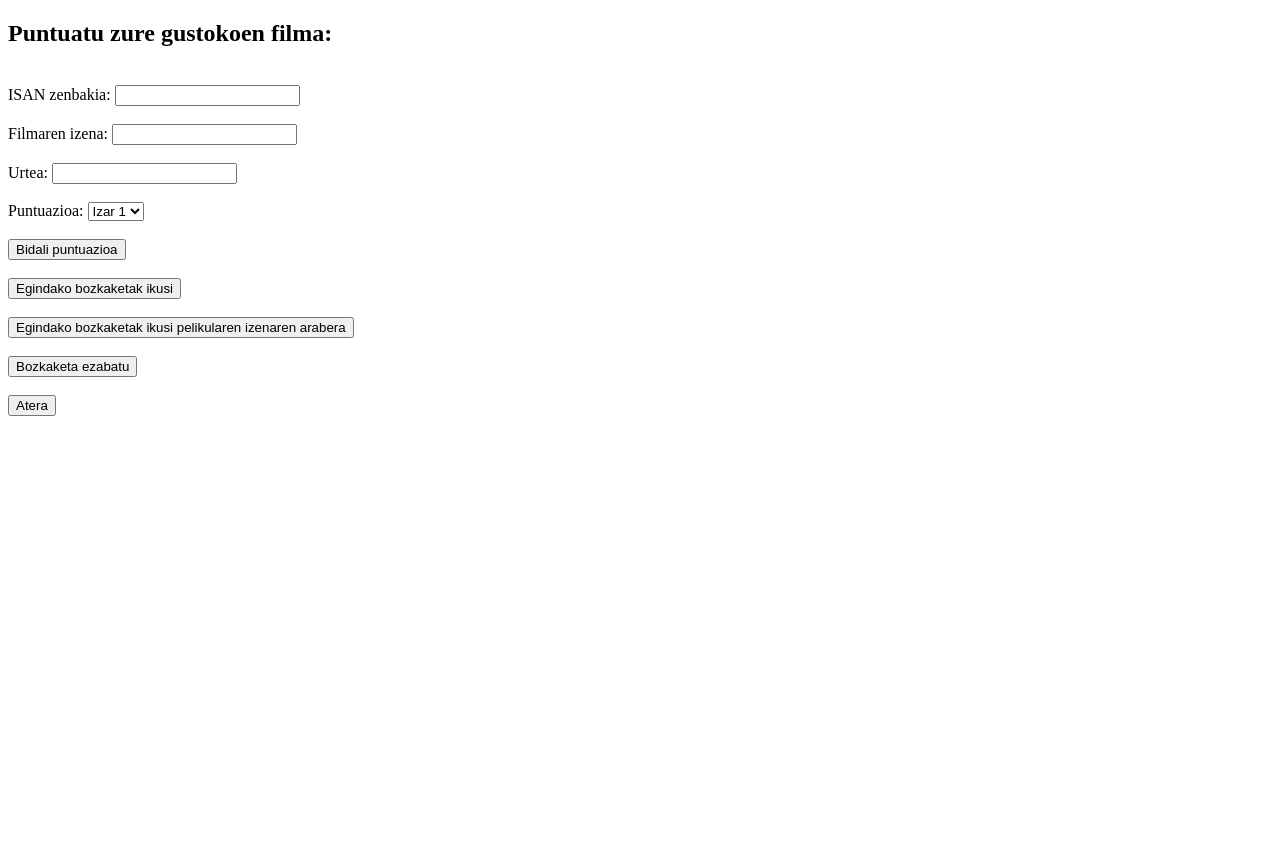
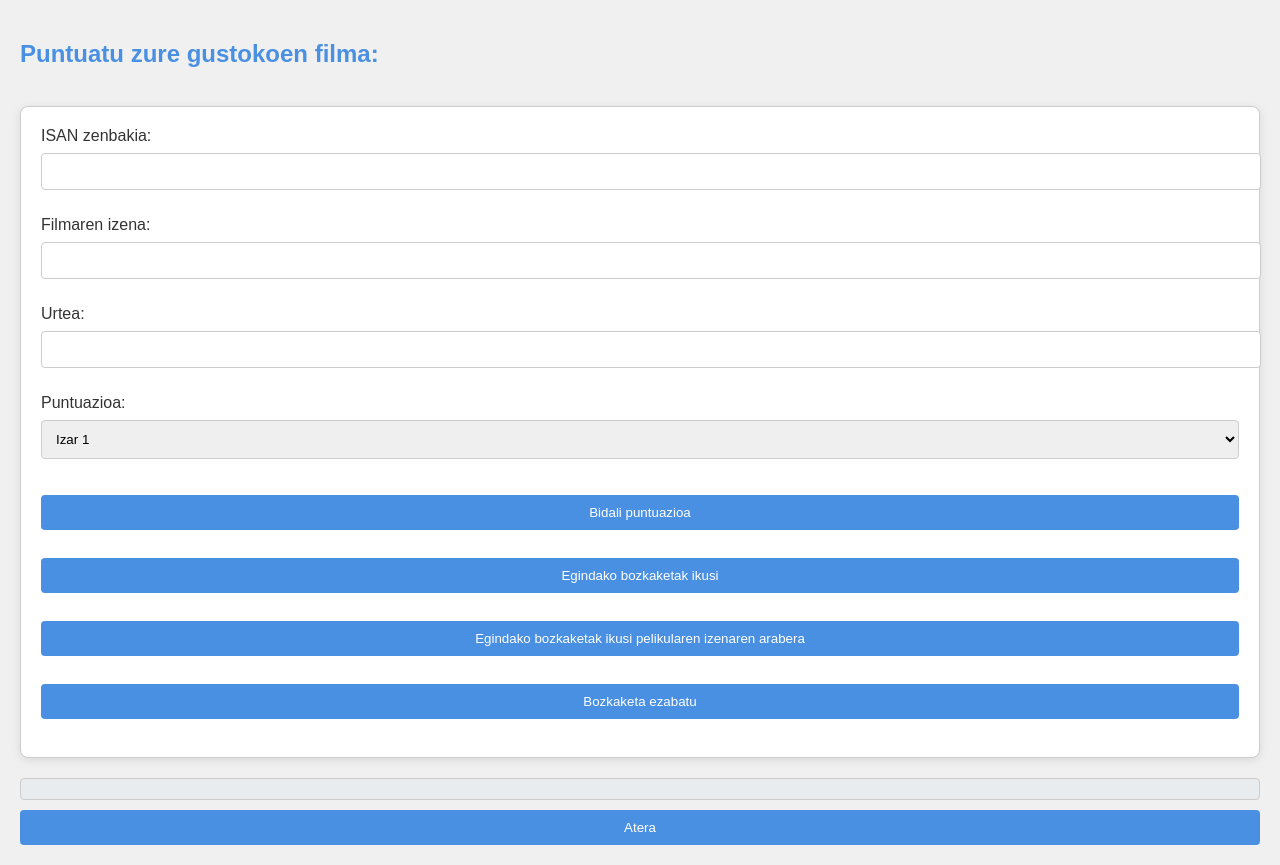
Before and after one commit to lruizsa/php_ariketak, a PHP site: page /formularioa.html in a window 1280 px wide. Before the commit the page ends 416 px from the top, so only its background shows below. Run offline with PHP 8.4, Linux system fonts and the light colour scheme.

Commit message:
estiloa eta botoiak gehitzen

```diff
--- /dev/null
+++ b/src/Entregatzeko ariketak/top_filmak_ariketa/css/formularioa.css
@@ -0,0 +1,53 @@
+body {
+    font-family: Arial, sans-serif;
+    background-color: #f0f0f0;
+    color: #333;
+    margin: 0;
+    padding: 20px;
+}
+
+h2 {
+    color: #4a90e2;
+}
+
+form {
+    background-color: #fff;
+    border: 1px solid #ccc;
+    border-radius: 8px;
+    padding: 20px;
+    box-shadow: 0 2px 10px rgba(0, 0, 0, 0.1);
+}
+
+input[type="text"],
+select {
+    width: 100%;
+    padding: 10px;
+    margin: 8px 0;
+    border: 1px solid #ccc;
+    border-radius: 4px;
+}
+
+input[type="submit"],
+input[type="button"] {
+    background-color: #4a90e2;
+    color: white;
+    border: none;
+    padding: 10px;
+    border-radius: 4px;
+    cursor: pointer;
+    margin-top: 10px;
+    width: 100%;
+}
+
+input[type="submit"]:hover,
+input[type="button"]:hover {
+    background-color: #357ab8;
+}
+
+#puntuazioen-zerrenda {
+    margin-top: 20px;
+    padding: 10px;
+    background-color: #e9ecef;
+    border: 1px solid #ccc;
+    border-radius: 4px;
+}
--- a/src/Entregatzeko ariketak/top_filmak_ariketa/formularioa.html
+++ b/src/Entregatzeko ariketak/top_filmak_ariketa/formularioa.html
@@ -3,6 +3,7 @@
 <head>
     <meta charset="UTF-8">
     <meta name="viewport" content="width=device-width, initial-scale=1.0">
+    <link rel="stylesheet" href="./css/formularioa.css">
     <title>Formularioa</title>
 </head>
 <body>
```
Also changed, not shown: src/Entregatzeko ariketak/top_filmak_ariketa/erregistratu.php (+15 -18 lines), src/Entregatzeko ariketak/top_filmak_ariketa/formularioa.php (+16 -16 lines), src/Entregatzeko ariketak/top_filmak_ariketa/login2.php (+9 -9 lines), src/db.php (deleted, +0 -13 lines).
